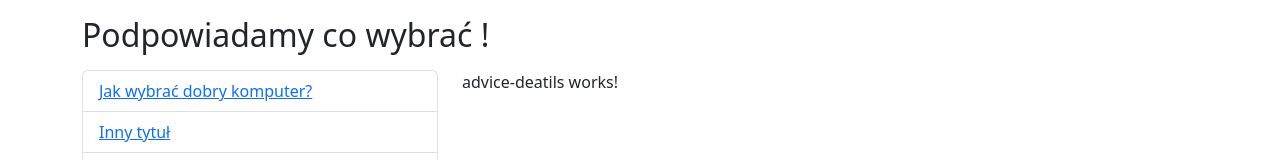
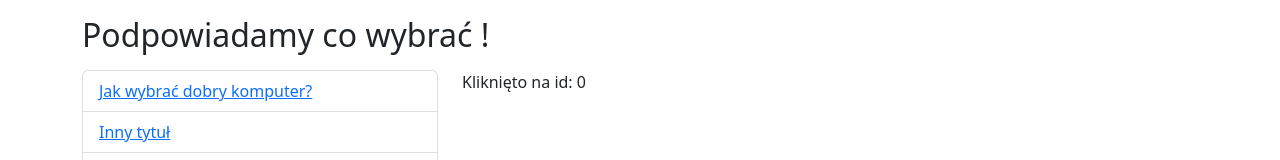
Before and after one commit to michaljabi/20230222-angular, an Angular app: page /advices in a window 1280 px wide. Shown: the part 160-320 px from the top of the page. Built offline with nearby package versions, Linux system fonts and the light colour scheme.

Commit message:
explain(AdviceDetailsComponent): child routing + use params form ActivatedRoute

```diff
--- a/src/app/advice/advice-page/advice-details.component.ts
+++ b/src/app/advice/advice-page/advice-details.component.ts
@@ -1,14 +1,23 @@
 import { Component } from '@angular/core';
+import { ActivatedRoute, Params } from '@angular/router'
 
 @Component({
   template: `
     <p>
-      advice-deatils works!
+      Kliknięto na id: {{id}}
     </p>
   `,
   styles: [
   ]
 })
 export class AdviceDetailsComponent {
-
+    id = 20;
+    constructor(private activatedRoute: ActivatedRoute) {
+      // this.id = activatedRoute.snapshot.params['adviceId']
+      activatedRoute.params.subscribe((params: Params) => {
+        this.id = Number(params['adviceId'] || 0)
+        console.log(this.id)
+        // console.log('!!!!')
+      })
+    }
 }
--- a/src/app/advice/advice-routing.module.ts
+++ b/src/app/advice/advice-routing.module.ts
@@ -8,7 +8,8 @@ const routes: Routes = [
     path: 'advices',
     component: AdvicesPageComponent,
     children: [
-      {path: '', component: AdviceDetailsComponent }
+      {path: '', component: AdviceDetailsComponent },
+      {path: ':adviceId', component: AdviceDetailsComponent },
     ]
   }
 ];
```
